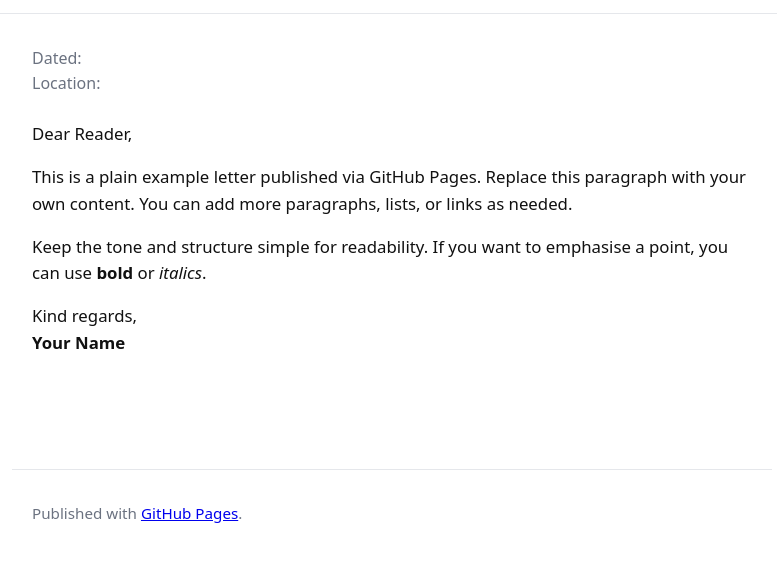
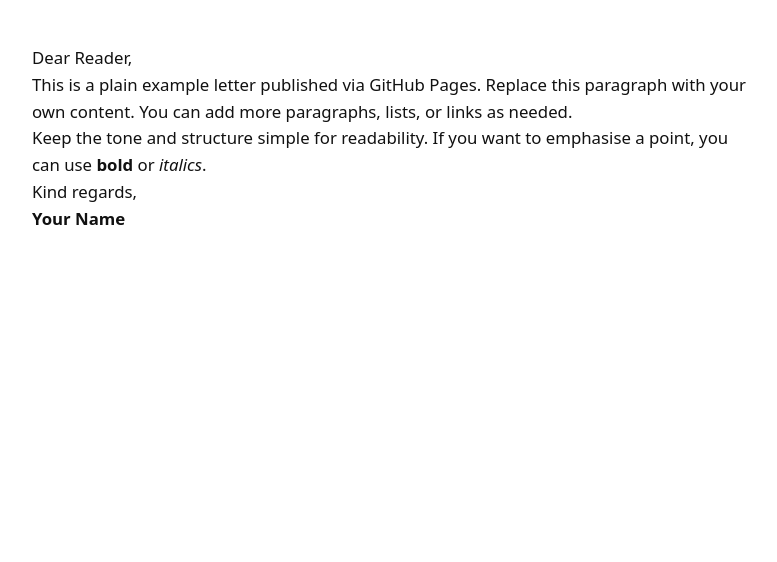
Before and after one commit to kokope21/buby, a plain HTML site: page index.html in a window 1280 px wide. Shown: the part 132-694 px from the top of the page, without its empty margins (248-1025 px from the left). Drawn offline with Linux system fonts and the light colour scheme.

Commit message:
Update index.html

```diff
--- a/index.html
+++ b/index.html
@@ -23,7 +23,6 @@
       header {
         padding: 3rem 1.25rem 1rem;
         text-align: center;
-        border-bottom: 1px solid #e5e7eb;
       }
       header h1 {
         margin: 0 0 .25rem;
@@ -38,28 +37,14 @@
         padding: 2rem 1.25rem 4rem;
       }
 
-      .letter-meta { color: var(--muted); margin-bottom: 1.5rem; }
-
       .letter {
         font-size: 1.05rem;
       }
-      .letter p { margin: 0 0 1rem; }
+      .letter p { margin: 0; }
 
       .signoff { margin-top: 2rem; }
 
-      footer {
-        max-width: var(--maxw);
-        margin: 2rem auto 4rem;
-        padding: 0 1.25rem;
-        color: var(--muted);
-        font-size: .95rem;
-        border-top: 1px solid #e5e7eb;
-        padding-top: 1rem;
-      }
-
-      /* Print-friendly */
       @media print {
-        header, footer { border: none; }
         body { color: black; }
       }
     </style>
@@ -71,11 +56,6 @@
     </header>
 
     <main>
-      <div class="letter-meta">
-        <div id="date">Dated: <span><!-- e.g., 6 October 2025 --></span></div>
-        <div id="location">Location: <span><!-- e.g., Gold Coast, Australia --></span></div>
-      </div>
-
       <article class="letter" aria-label="Letter body">
         <p>Dear Reader,</p>
 
@@ -96,11 +76,5 @@
         </p>
       </article>
     </main>
-
-    <footer>
-      <p>
-        Published with <a href="https://pages.github.com/" target="_blank" rel="noopener">GitHub Pages</a>.
-      </p>
-    </footer>
   </body>
 </html>
```
